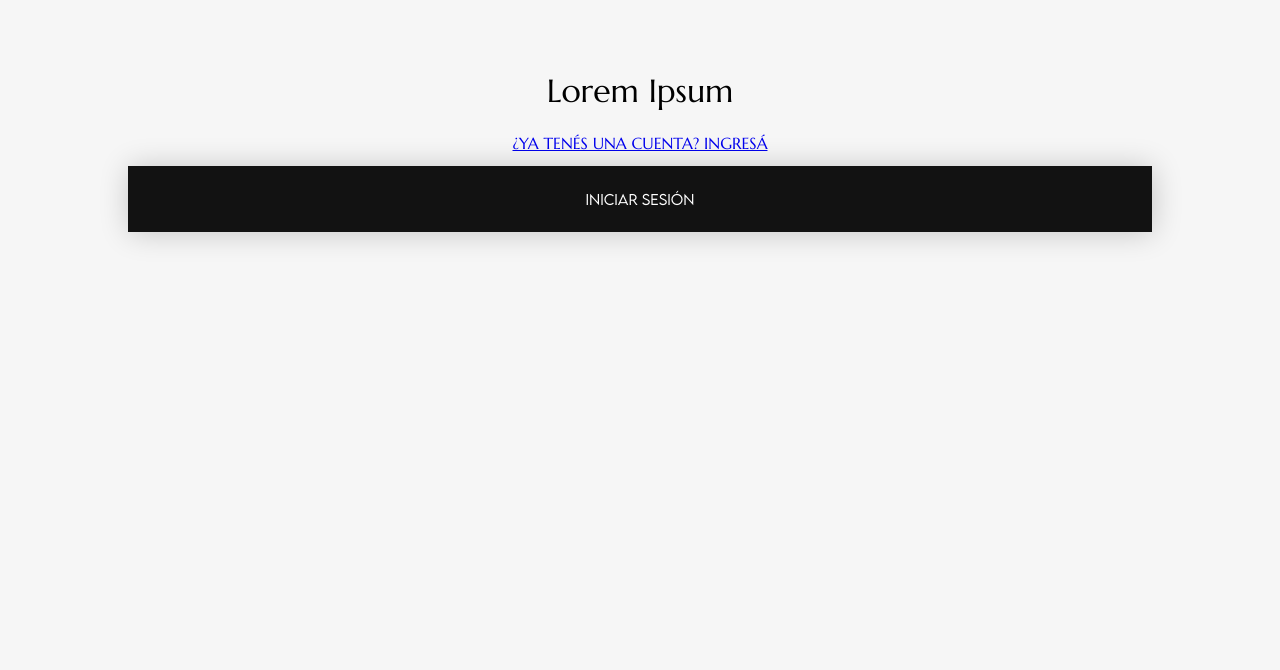
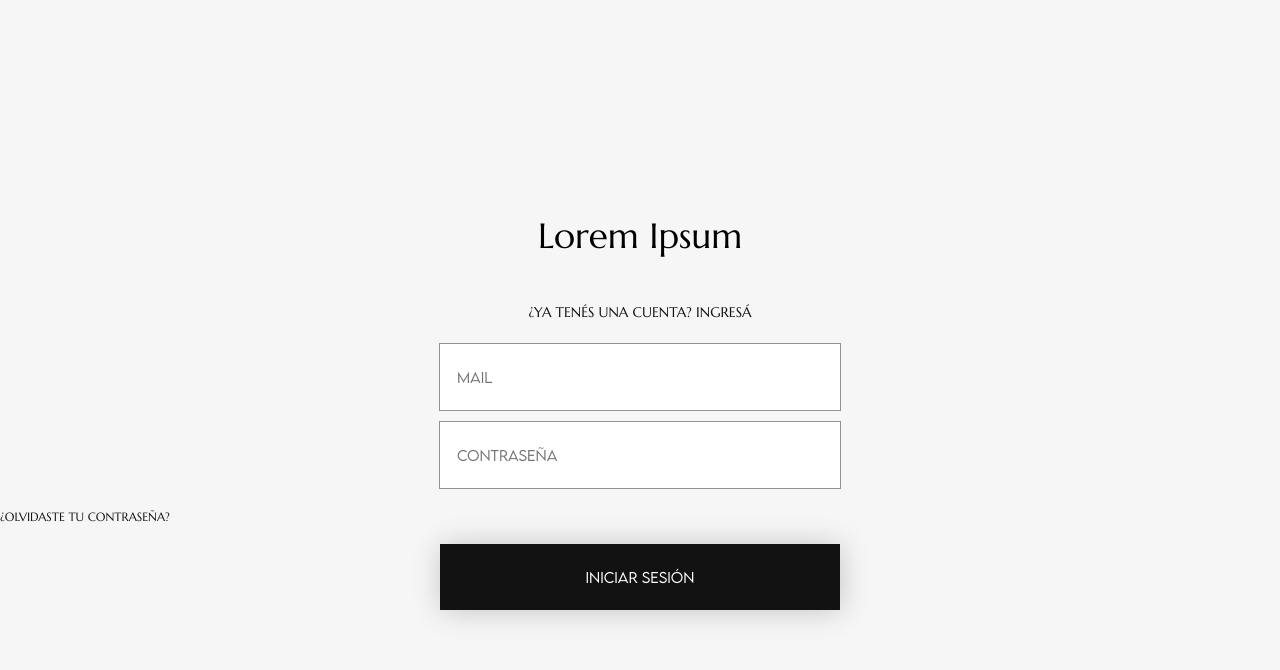
Before and after one commit to katy089/c15-08-t-Epicureos, a React (Create React App) app in the folder frontend/: page / in a window 1280 px wide. Shown: the top 670 px of the page. Built offline with nearby package versions, Linux system fonts and the light colour scheme.

Commit message:
Modify input styling, comment input label

```diff
--- a/frontend/src/Components/Button/button.css
+++ b/frontend/src/Components/Button/button.css
@@ -1,10 +1,18 @@
 button {
-  width: 80%;
-  padding: 24px 99px;
+  width: min(80%, 400px);
+  padding: 24px 60px;
   font-size: 14px;
   font-family: 'LEMONMILK',Helvetica, Arial;
   box-shadow: 1px 1px 30px rgba(0,0,0,0.20);
   border: none;
   white-space:nowrap;
   cursor: pointer;
+  text-align: center;
+
+  opacity: 1;
+  transition: opacity 100ms ease-in-out;
 }
+
+button:active {
+  opacity: 0.5;
+}
--- a/frontend/src/Components/Input/Input.jsx
+++ b/frontend/src/Components/Input/Input.jsx
@@ -5,18 +5,19 @@ import "./input.css";
 const Input = ({ type, label, value, onChange }) => {
   return (
     <div className="input-container">
-      <label htmlFor={type}>{label}</label>
+      {/*<label htmlFor={type}>{label}</label>*/}
       <input
         type={type}
         id={type}
         value={value}
         onChange={onChange}
+        placeholder={label}
       />
     </div>
   );
 };
 
-const InputNom = () => {
+export const InputNom = () => {
   const [nom, setNom] = useState("");
 
   const onChangeNom = (event) => {
@@ -24,16 +25,11 @@ const InputNom = () => {
   };
 
   return (
-    <Input
-      type="text"
-      label="Nombre"
-      value={nom}
-      onChange={onChangeNom}
-    />
+    <Input type="text" label="Nombre" value={nom} onChange={onChangeNom} />
   );
 };
 
-const InputTel = () => {
+export const InputTel = () => {
   const [tel, setTel] = useState("");
 
   const onChangeTel = (event) => {
@@ -41,16 +37,11 @@ const InputTel = () => {
   };
 
   return (
-    <Input
-      type="tel"
-      label="Teléfono"
-      value={tel}
-      onChange={onChangeTel}
-    />
+    <Input type="tel" label="Teléfono" value={tel} onChange={onChangeTel} />
   );
 };
 
-const InputMail = () => {
+export const InputMail = () => {
   const [mail, setMail] = useState("");
 
   const onChangeMail = (event) => {
@@ -58,16 +49,11 @@ const InputMail = () => {
   };
 
   return (
-    <Input
-      type="email"
-      label="Correo electrónico"
-      value={mail}
-      onChange={onChangeMail}
-    />
+    <Input type="email" label="MAIL" value={mail} onChange={onChangeMail} />
   );
 };
 
-const InputPass = () => {
+export const InputPass = () => {
   const [pass, setPass] = useState("");
 
   const onChangePass = (event) => {
--- a/frontend/src/Components/Input/input.css
+++ b/frontend/src/Components/Input/input.css
@@ -1,8 +1,21 @@
 .input-container {
-  background-color:white;
-  border-color: black;
+  background-color: "#F6F6F6";
+  display: flex;
+  width: min(80%, 400px);
+  border: 1px #929292 solid
 }
 
 label {
   text-transform: uppercase;
 }
+
+input {
+  background-color: "#F6F6F6";
+  border: none;
+  border-radius: 0;
+  text-decoration: none;
+  width: 100%;
+  padding: 24px 17px;
+  font-size: 14px;
+  font-family: 'LEMONMILK',Helvetica, Arial;
+}
--- a/frontend/src/Pages/Login.jsx
+++ b/frontend/src/Pages/Login.jsx
@@ -1,32 +1,62 @@
 import React from "react";
 import Button from "../Components/Button/Button";
 import { mainColors } from "../assets/colors.js";
+import { InputMail, InputPass } from "../Components/Input/Input.jsx";
 function Login() {
   return (
     <div
       style={{
-        flex: 1,
+        display: "flex",
+        flexDirection: "column",
         height: "100%",
-        paddingTop: "50px",
+        width: "100%",
         justifyContent: "center",
         alignItems: "center",
         backgroundColor: mainColors.secondaryColor,
+        gap: "10px",
       }}
     >
-      <h1 style={{ fontFamily: "Marcellus", fontWeight: "300" }}>
+      <h1
+        style={{ fontFamily: "Marcellus", fontWeight: "300", fontSize: "35px" }}
+      >
         Lorem Ipsum
       </h1>
-      <a href="#2">
+      <a
+        href="#2"
+        style={{ textDecoration: "none", color: mainColors.primaryColor }}
+      >
         <h2
           style={{
             fontFamily: "Marcellus",
             fontWeight: "300",
-            fontSize: "16px",
+            fontSize: "14px",
           }}
         >
           ¿YA TENÉS UNA CUENTA? INGRESÁ
         </h2>
       </a>
+      <InputMail></InputMail>
+      <InputPass></InputPass>
+      <a
+        href="#2"
+        style={{
+          alignSelf: "flex-start",
+          marginLeft: "minmax(9%, 39vw)",
+          textDecoration: "none",
+          color: mainColors.primaryColor,
+        }}
+      >
+        <h2
+          style={{
+            fontFamily: "Marcellus",
+            fontWeight: "300",
+            fontSize: "12px",
+          }}
+        >
+          ¿OLVIDASTE TU CONTRASEÑA?
+        </h2>
+      </a>
+
       <Button
         bColor={mainColors.primaryColor}
         tColor={mainColors.textColor}
```
